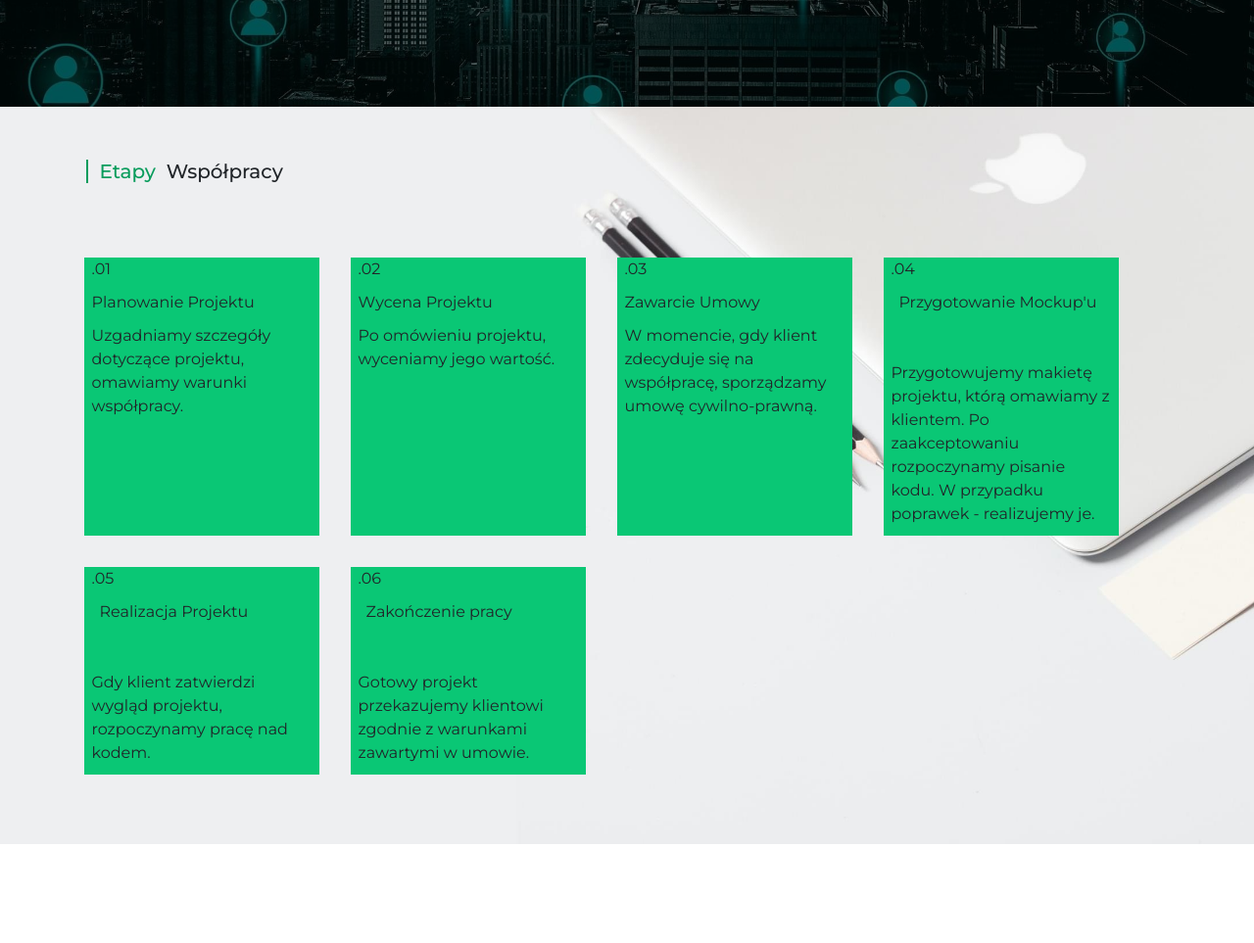
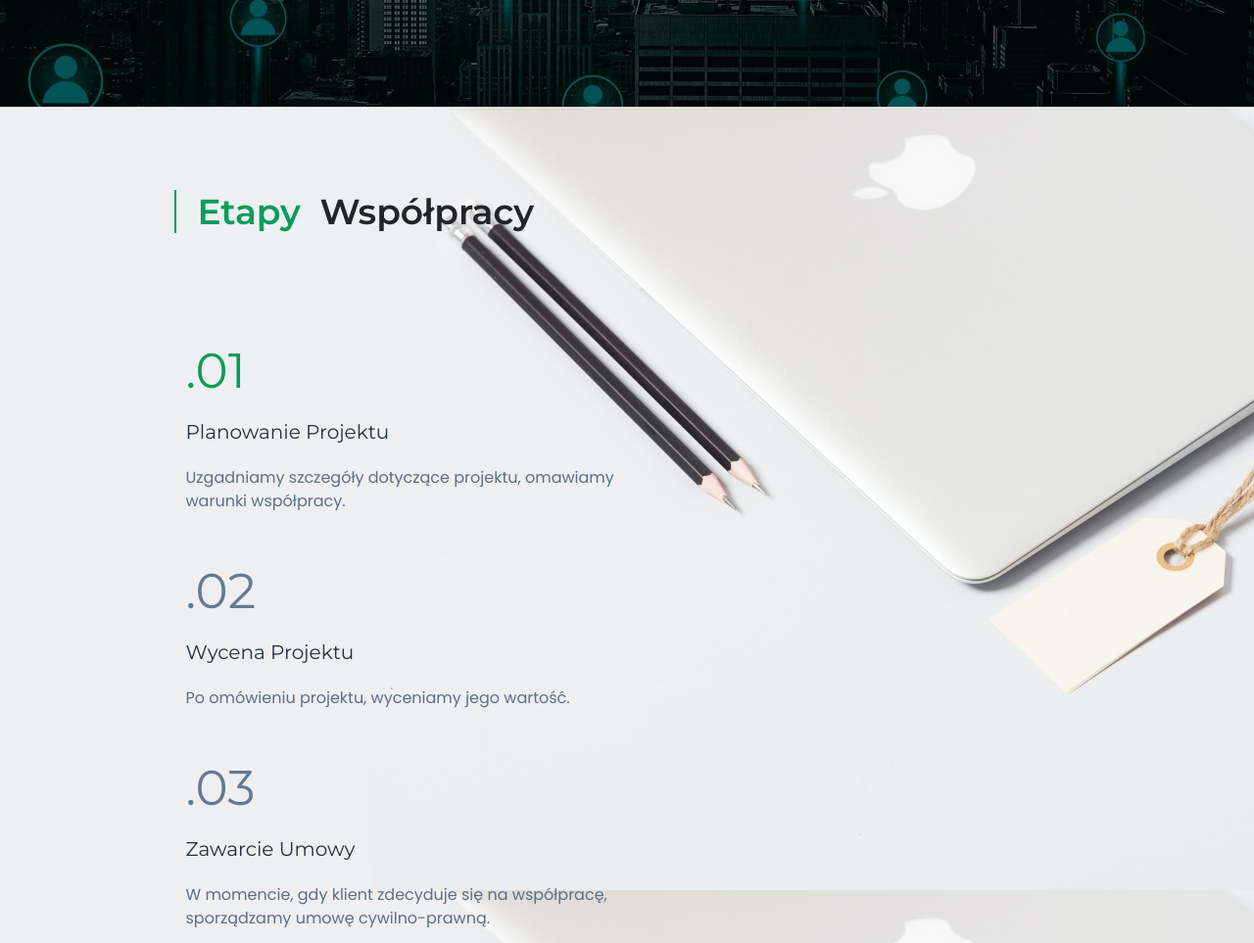
Before and after one commit to damianpllatek/depedev, a website: page index.html in a window 1280 px wide. Shown: the part 2071-3034 px from the top of the page at 98% size. Before the commit the page ends 2933 px from the top, so only its background shows below. Drawn offline with nearby package versions, Linux system fonts and the light colour scheme; files that its build step writes are made by us from their sources.

Commit message:
[WEB-001] Update steps section for mobile and desktop

```diff
--- a/index.html
+++ b/index.html
@@ -164,9 +164,9 @@
         <section id="steps" class="steps">
             <div class="steps__container container">
                 <h2 class="steps__title text-left"><span class="steps__green-block"></span><span class="steps__green-span">Etapy&nbsp;</span> Współpracy</h2>
-                <div class="stepss__row row">
+                <div class="steps__row row">
                     <div class="steps__description">
-                        <p class="steps__number">.01</p>
+                        <p class="steps__number"><span class="steps__green-span">.01</span></p>
                         <p class="steps__des-title">Planowanie Projektu</p>
                         <p class="steps__text">Uzgadniamy szczegóły dotyczące projektu, omawiamy warunki współpracy.</p>
                     </div>
@@ -182,17 +182,17 @@
                     </div>
                     <div class="steps__description">
                         <p class="steps__number">.04</p>
-                        <p class="steps__title">Przygotowanie Mockup'u</p>
+                        <p class="steps__des-title">Przygotowanie Mockup'u</p>
                         <p class="steps__text">Przygotowujemy makietę projektu, którą omawiamy z klientem. Po zaakceptowaniu rozpoczynamy pisanie kodu. W przypadku poprawek - realizujemy je.</p>
                     </div>
                     <div class="steps__description">
                         <p class="steps__number">.05</p>
-                        <p class="steps__title">Realizacja Projektu</p>
+                        <p class="steps__des-title">Realizacja Projektu</p>
                         <p class="steps__text">Gdy klient zatwierdzi wygląd projektu, rozpoczynamy pracę nad kodem.</p>
                     </div>
                     <div class="steps__description">
                         <p class="steps__number">.06</p>
-                        <p class="steps__title">Zakończenie pracy</p>
+                        <p class="steps__des-title">Zakończenie pracy</p>
                         <p class="steps__text">Gotowy projekt przekazujemy klientowi zgodnie z warunkami zawartymi w umowie.</p>
                     </div>
                 </div>
--- a/src/sass/_colors.scss
+++ b/src/sass/_colors.scss
@@ -5,3 +5,4 @@ $light-dark: #233142;
 $dark-color: #141d28;
 $light-grey: #f8f8f9;
 $dark-grey: #5c6f87;
+$medium-grey: #657991;
--- a/src/sass/large.scss
+++ b/src/sass/large.scss
@@ -84,6 +84,20 @@
     }
 }
 
+// ---------- STEPS ---------------//
+.steps {
+
+    &__title {
+        margin-left: 3em;
+        font-size: 3.6rem;
+    }
+
+    &__row {
+        margin-left: 6em;
+        align-items: flex-start;
+    }
+}
+
 // ----------- MEDIA ------------- //
 @media (min-width: 1150px) {
     .header {
@@ -127,6 +141,18 @@
     }
 }
 
+@media (min-width: 1600px) {
+    .steps {
+        &__title {
+            margin-left: 3em;
+        }
+        &__row {
+            margin-left: 6em;
+            align-items: flex-start;
+        }
+    }
+}
+
 @media (min-width: 1900px) {
     .header {
         &__slide-one {
--- a/src/sass/main.scss
+++ b/src/sass/main.scss
@@ -295,8 +295,15 @@ body {
 
     &__container {
         margin: 3.4em 0;
+        justify-content: center;
+        text-align: center;
     }
 
+    &__row {
+        flex-direction: column;
+        align-items: center;
+        justify-content: center;
+    }
     &__green-block {
         padding-right: .6em;
         width: 4px;
@@ -310,14 +317,34 @@ body {
 
     &__title {
         margin: 0 .5em 3em;
+        font-size: 2.2rem;
+        font-weight: 600;
     }
 
     &__description {
         margin: 1em;
-        width: 240px;
+        width: 90%;
         height: auto;
-        background-color: $light-green;
+        text-align: center;
     }
+
+    &__number {
+        font-size: 5rem;
+        color: $medium-grey;
+    }
+
+    &__des-title {
+        margin-bottom: 1em;
+        font-size: 2rem;
+        color: $light-dark;
+    }
+
+    &__text {
+        font-size: 1.6rem;
+        font-family: 'Poppins', sans-serif;
+        color: $dark-grey;
+    }
+
 }
 
 // ----------- MEDIA ------------- //
@@ -352,6 +379,12 @@ body {
 
         &__description {
             margin-left: .8em;
+        }
+    }
+
+    .steps {
+        &__title {
+            font-size: 2.6rem;
         }
     }
 }
@@ -420,6 +453,12 @@ body {
             margin-left: 1em;
         }
     }
+
+    .steps {
+        &__title {
+            font-size: 2.8rem;
+        }
+    }
 }
 
 @media (min-width: 470px) {
@@ -427,6 +466,14 @@ body {
         &__title {
             font-size: 2.4rem;
             line-height: 1.2em;
+        }
+    }
+}
+
+@media (min-width: 500px) {
+    .steps {
+        &__description {
+            width: 80%;
         }
     }
 }
@@ -476,4 +523,11 @@ body {
             font-size: 2.4rem;
         }
     }
+
+    .steps {
+        &__title {
+            margin-bottom: 2.4em;
+            font-size: 3rem;
+        }
+    }
 }
--- a/src/sass/medium.scss
+++ b/src/sass/medium.scss
@@ -36,6 +36,24 @@
     padding: 6em 0;
 }
 
+// ----------STEPS --------------//
+.steps {
+
+    &__title {
+        margin-left: 1.5em;
+    }
+
+    &__container {
+        padding: 2em 0;
+        text-align: left;
+    }
+
+    &__description {
+        text-align: left;
+        max-width: 500px;
+    }
+}
+
 // ----------- HEADER ------------- //
 @media (min-width: 900px) {
     .header {
```
Also changed, not shown: dist/css/large.min.css, dist/css/main.min.css, dist/css/medium.min.css.
